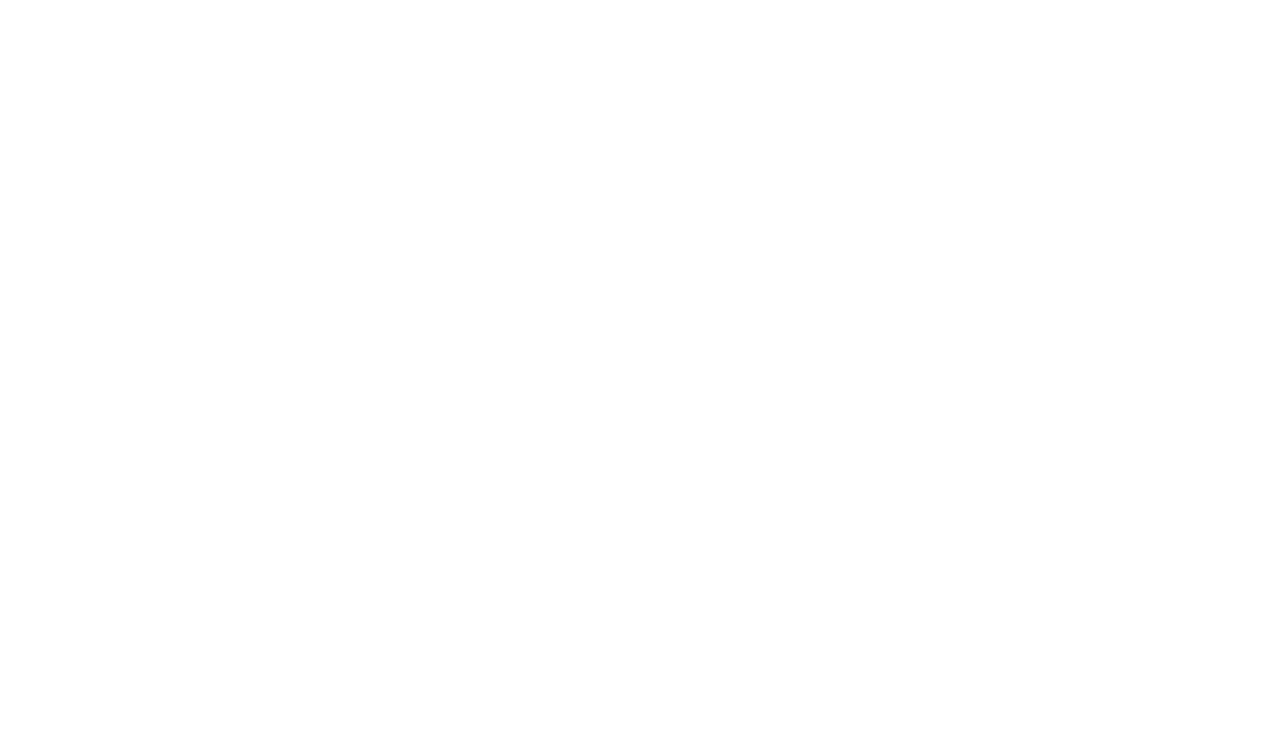
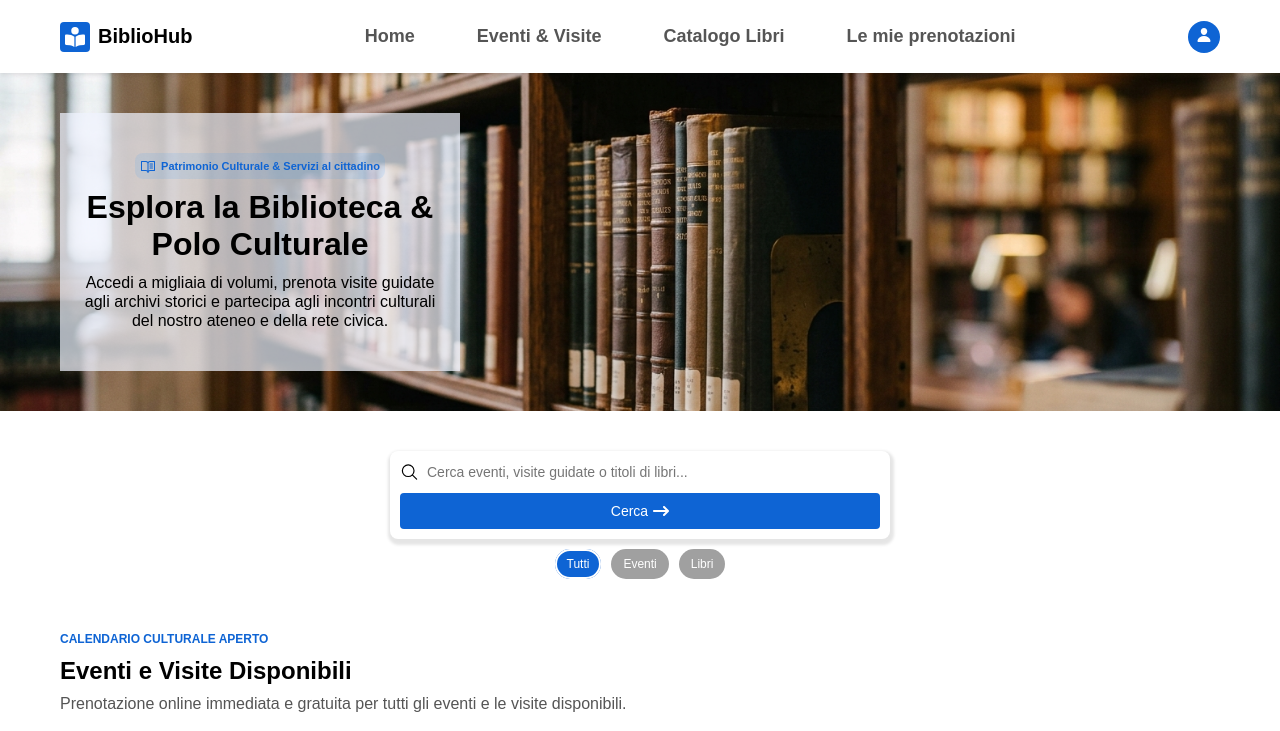
Before and after one commit to FrancoFerdico01/biblioteca-digitale-pw, a React (Vite) app in the folder frontend/: page / in a window 1280 px wide. Before the commit this address had no page. Shown: the top 731 px of the page. Built offline with nearby package versions, Linux system fonts and the light colour scheme; grey boxes are pictures that could not be loaded.

Commit message:
fix route home

```diff
--- a/frontend/src/App.tsx
+++ b/frontend/src/App.tsx
@@ -17,7 +17,7 @@
         <Routes>
           {/* layout per le pagine pubbliche */}
           <Route element={<PublicLayout />}>
-            <Route path="/home" element={<Home />} />
+            <Route path="/" element={<Home />} />
           </Route>
 
           {/* layout per le pagine del login o registrazione */}
--- a/frontend/src/components/navbar/Navbar.tsx
+++ b/frontend/src/components/navbar/Navbar.tsx
@@ -24,7 +24,7 @@
       <div className="navbar-container">
         <Brand />
         <div className="navbar-links">
-          <Link to="/home">Home</Link>
+          <Link to="/">Home</Link>
           <a href="#events">Eventi & Visite</a>
           <Link to="/Catalog">Catalogo Libri</Link>
           <Link to="/contact">Le mie prenotazioni</Link>
--- a/frontend/src/components/sideBar/Sidebar.tsx
+++ b/frontend/src/components/sideBar/Sidebar.tsx
@@ -36,7 +36,7 @@
           <div className="sidebar-footer">
             <CustomButton
               onClick={() => {
-                navigate("/home");
+                navigate("/");
               }}
             >
               Logout
```
Also changed, not shown: frontend/vercel.json (deleted).
